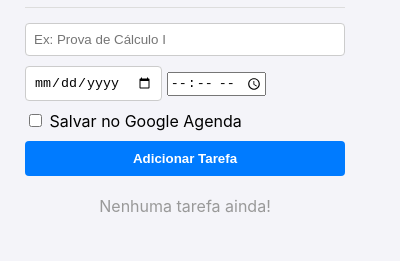
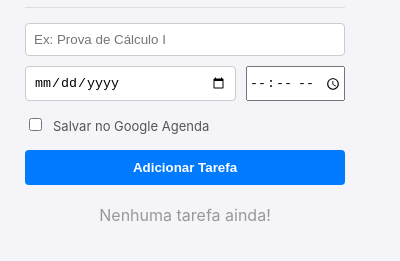
Before and after one commit to lucasamarale/bootcamp2-chrome-ext-lucasamarale, a browser extension: page src/popup/popup.html in a window 400 px wide. Shown: the part 77-338 px from the top of the page. Drawn offline with Linux system fonts and the light colour scheme.

```diff
--- a/src/popup/popup.css
+++ b/src/popup/popup.css
@@ -136,3 +136,25 @@
     color: #555;
     white-space: pre-wrap; /* Mantém a formatação da resposta da IA */
 }
+.date-time-wrapper {
+    display: flex;
+    gap: 10px;
+}
+
+#task-date {
+    flex-grow: 1;
+}
+
+.options-wrapper {
+    display: flex;
+    align-items: center;
+    gap: 8px;
+    font-size: 13px;
+    color: #555;
+    padding: 5px 0;
+}
+
+#save-to-calendar {
+    /* Melhora o alinhamento do checkbox */
+    transform: translateY(-1px);
+}
```
